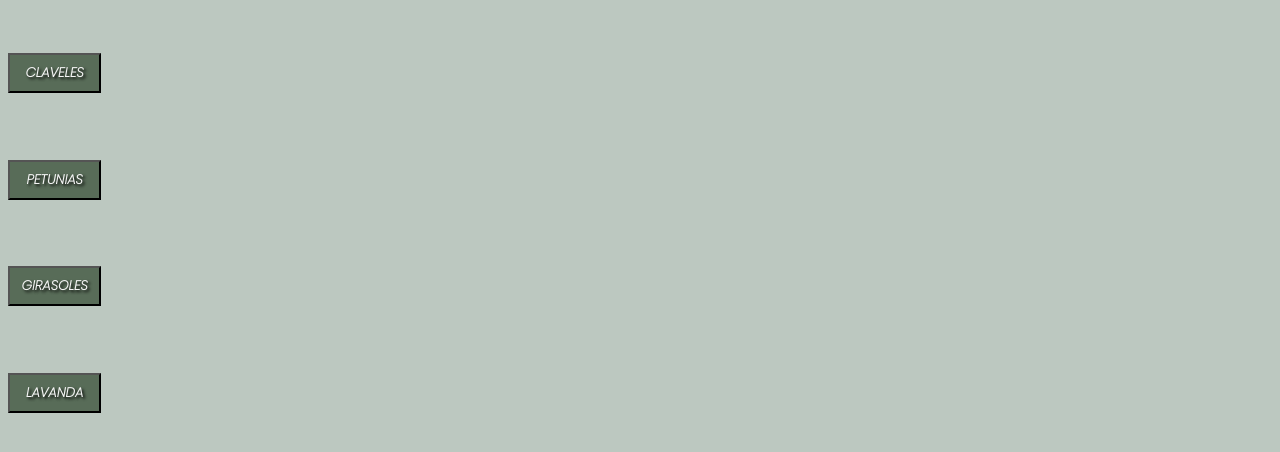
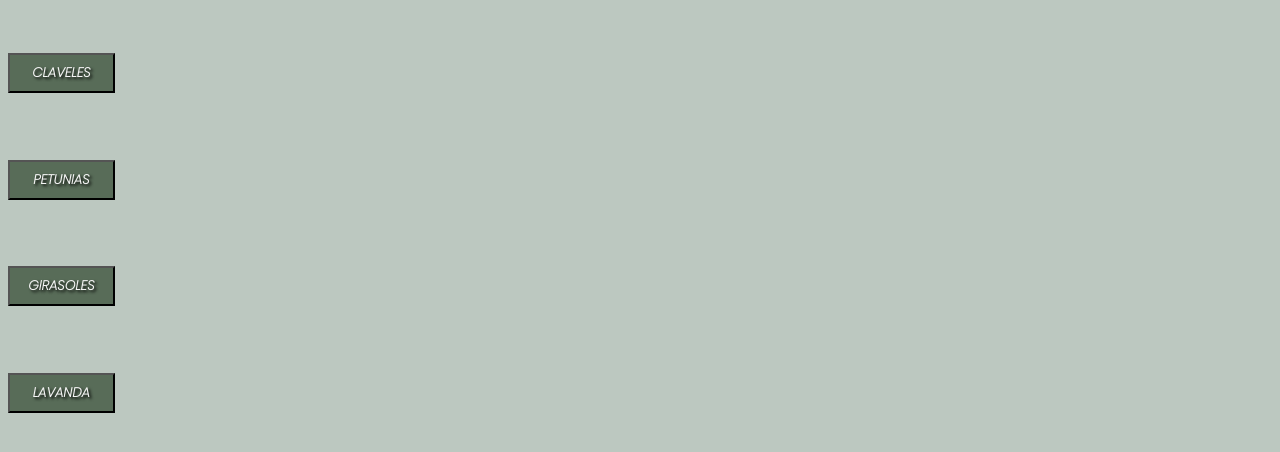
Before and after one commit to AndreaCastiella/NuestroPrimerJardin, a plain HTML site: page flores.html in a window 1280 px wide. Shown: the part 132-584 px from the top of the page. Drawn offline with nearby package versions, Linux system fonts and the light colour scheme; files that its build step writes are made by us from their sources.

Commit message:
NuestroJardin

```diff
--- a/resources/css/flores.scss
+++ b/resources/css/flores.scss
@@ -8,7 +8,7 @@
 }
 
 .collapsible {
-    width: 7em;
+    width: 8em;
     background-color: #586c58;
     margin-top: 5em;
     padding: .5em;
```
